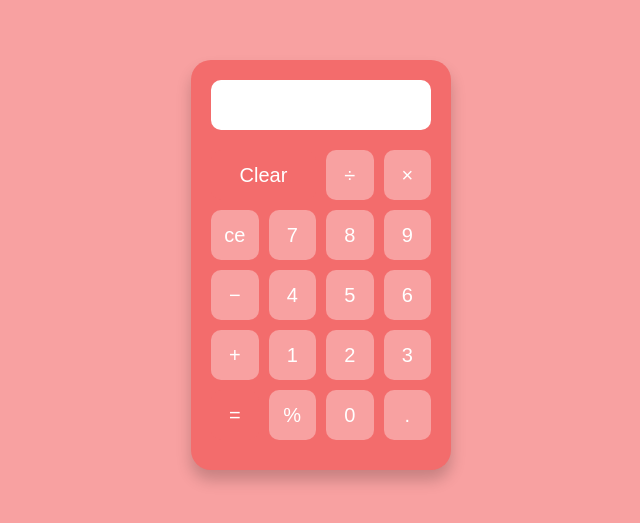
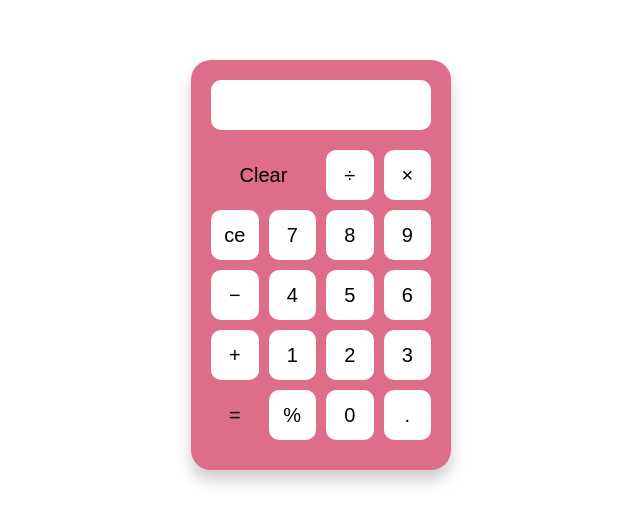
Before and after one commit to DivaRosyda/codelabweb-modul2, a plain HTML site: page prak web/kalkulator/index.html in a window 1280 px wide. Shown: the part 135-658 px from the top of the page, without its empty margins (319-959 px from the left). Drawn offline with Linux system fonts and the light colour scheme.

Commit message:
Update style.css

```diff
--- a/prak web/kalkulator/style.css
+++ b/prak web/kalkulator/style.css
@@ -9,12 +9,12 @@ body {
     justify-content: center;
     align-items: center;
     height: 100vh;
-    background-color: #f8a1a1;
+    background-color: #ffffff;
     font-family: Arial, sans-serif;
 }
 
 .calculator {
-    background-color: #f36c6c;
+    background-color: #DE6D89;
     border-radius: 20px;
     padding: 20px;
     width: 260px;
@@ -40,25 +40,25 @@ body {
 }
 
 .btn {
-    background-color: #f8a1a1;
+    background-color: #ffffff;
     border: none;
     border-radius: 10px;
     height: 50px;
     font-size: 20px;
-    color: white;
+    color: rgb(0, 0, 0);
     cursor: pointer;
 }
 
 .btn:active {
-    background-color: #f36c6c;
+    background-color: #DE6D89;
 }
 
 .clear {
-    background-color: #f36c6c;
+    background-color: #DE6D89;
     grid-column: span 2;
 }
 
 .equal {
-    background-color: #f36c6c;
+    background-color: #DE6D89;
     grid-row: span 2;
 }
```
